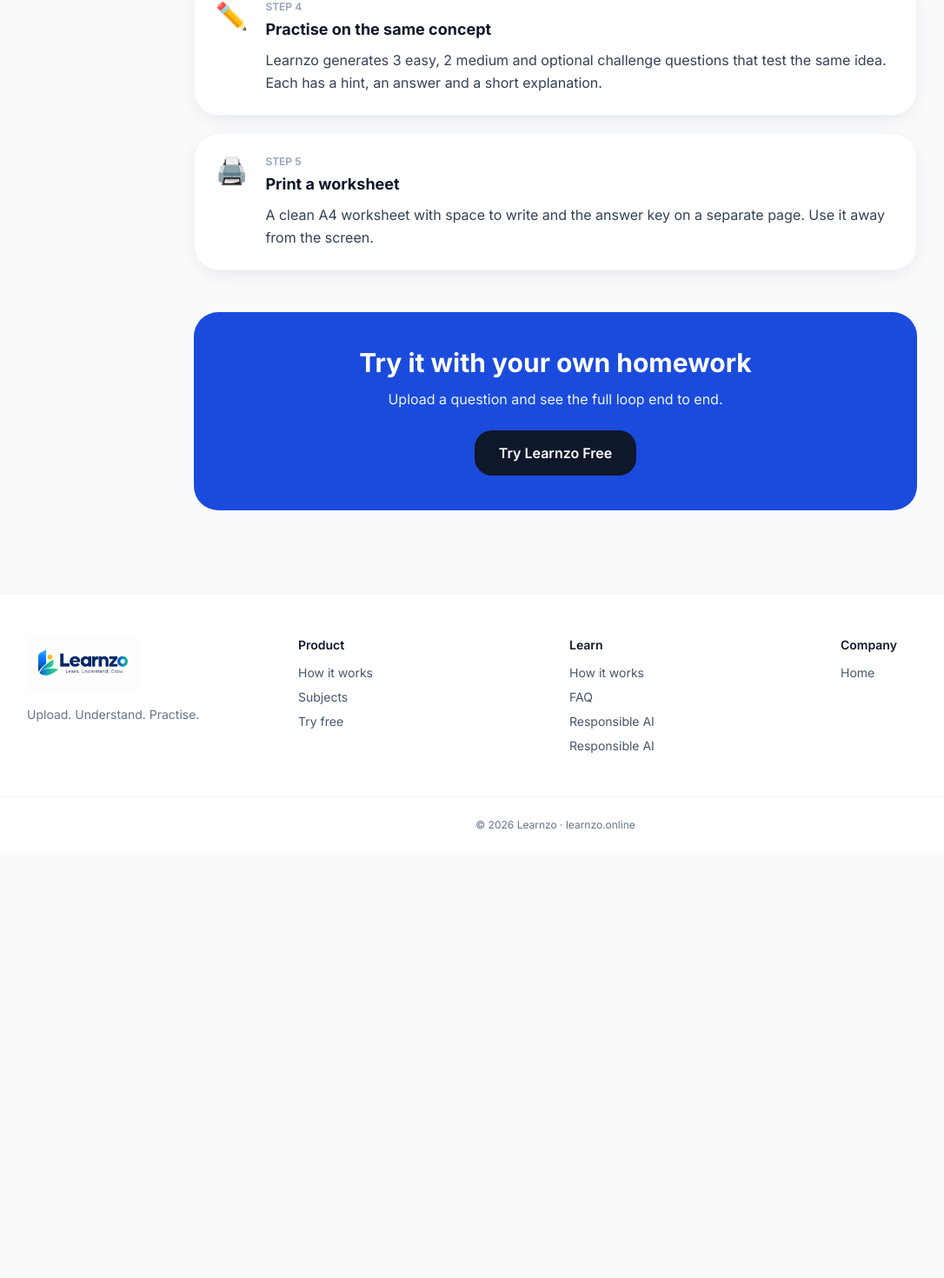
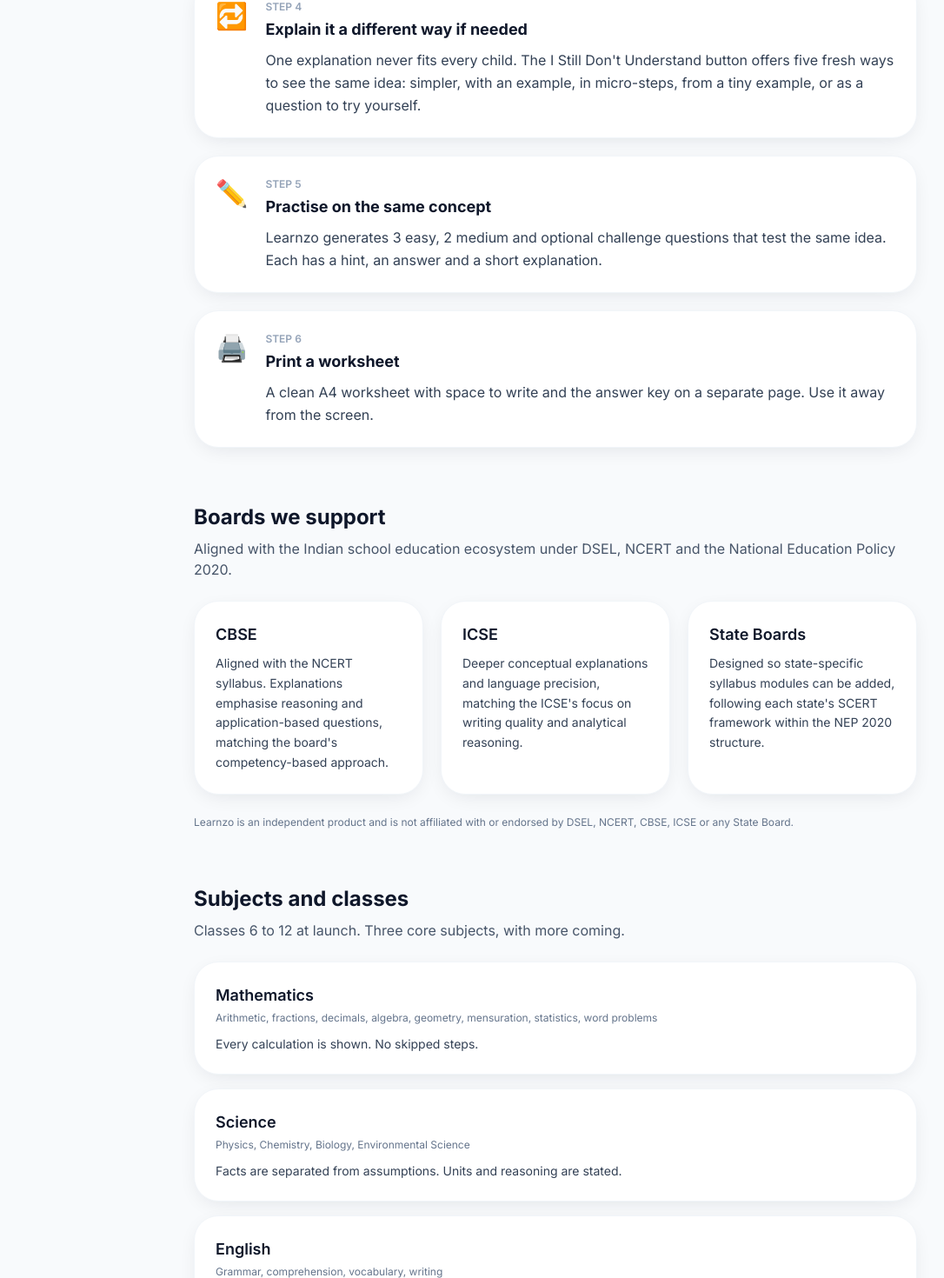
Before and after one commit to Lernzo/learnzo-ai, a Next.js app: page /how-it-works in a window 1280 px wide. Shown: the part 882-2352 px from the top of the page at 87% size, without its empty margins (1-1087 px from the left). Before the commit the page ends 1863 px from the top, so only its background shows below. Built offline with nearby package versions, Linux system fonts and the light colour scheme; no server answers.

Commit message:
Module 14: curriculum positioning aligned with DSEL, NCERT, NEP 2020

```diff
--- a/src/app/how-it-works/page.tsx
+++ b/src/app/how-it-works/page.tsx
@@ -8,39 +8,92 @@
 export const metadata: Metadata = {
   title: "How Learnzo works",
   description:
-    "Question, Understand, Explain Again, Practise, Check, Improve. Learnzo is built around a learning loop, not around producing a single answer."
+    "Question, Understand, Explain Again, Practise, Check, Improve. Built for CBSE, ICSE and State Board students in Classes 6-12, across Mathematics, Science and English."
 };
 
 const STEPS = [
   {
+    icon: "\uD83C\uDFEB",
+    title: "Built for your board",
+    body:
+      "CBSE, ICSE or State Board. Learnzo is designed around the NCERT framework, " +
+      "the NEP 2020 5+3+3+4 structure, and the curriculum published by each board " +
+      "so that explanations match what is actually being taught in class."
+  },
+  {
     icon: "\uD83D\uDCF8",
     title: "Upload the homework question",
     body:
-      "Take a photo of the homework, upload a PDF, or type the question manually. Learnzo reads it and identifies the subject, topic and difficulty."
+      "Take a photo of the homework, upload a PDF, or type the question manually. " +
+      "Learnzo reads it and identifies the subject, topic and difficulty."
   },
   {
     icon: "\uD83E\uDDE0",
     title: "Understand the concept",
     body:
-      "You get the underlying concept being tested, a step-by-step solution, and a plain-language summary of why the answer is correct."
+      "You get the underlying concept being tested, a step-by-step solution, and a " +
+      "plain-language summary of why the answer is correct."
   },
   {
     icon: "\uD83D\uDD01",
     title: "Explain it a different way if needed",
     body:
-      "One explanation never fits every child. The 'I Still Don't Understand' button offers five fresh ways to see the same idea: simpler, with an example, in micro-steps, from a tiny example, or as a question to try yourself."
+      "One explanation never fits every child. The I Still Don't Understand button " +
+      "offers five fresh ways to see the same idea: simpler, with an example, in " +
+      "micro-steps, from a tiny example, or as a question to try yourself."
   },
   {
     icon: "\u270F\uFE0F",
     title: "Practise on the same concept",
     body:
-      "Learnzo generates 3 easy, 2 medium and optional challenge questions that test the same idea. Each has a hint, an answer and a short explanation."
+      "Learnzo generates 3 easy, 2 medium and optional challenge questions that " +
+      "test the same idea. Each has a hint, an answer and a short explanation."
   },
   {
     icon: "\uD83D\uDDA8\uFE0F",
     title: "Print a worksheet",
     body:
-      "A clean A4 worksheet with space to write and the answer key on a separate page. Use it away from the screen."
+      "A clean A4 worksheet with space to write and the answer key on a separate " +
+      "page. Use it away from the screen."
+  }
+];
+
+const SUBJECTS = [
+  {
+    name: "Mathematics",
+    topics: "Arithmetic, fractions, decimals, algebra, geometry, mensuration, statistics, word problems",
+    detail: "Every calculation is shown. No skipped steps."
+  },
+  {
+    name: "Science",
+    topics: "Physics, Chemistry, Biology, Environmental Science",
+    detail: "Facts are separated from assumptions. Units and reasoning are stated."
+  },
+  {
+    name: "English",
+    topics: "Grammar, comprehension, vocabulary, writing",
+    detail: "Grammar rules are explained, not just applied."
+  }
+];
+
+const BOARDS = [
+  {
+    name: "CBSE",
+    body:
+      "Aligned with the NCERT syllabus. Explanations emphasise reasoning and " +
+      "application-based questions, matching the board's competency-based approach."
+  },
+  {
+    name: "ICSE",
+    body:
+      "Deeper conceptual explanations and language precision, matching the ICSE's " +
+      "focus on writing quality and analytical reasoning."
+  },
+  {
+    name: "State Boards",
+    body:
+      "Designed so state-specific syllabus modules can be added, following each " +
+      "state's SCERT framework within the NEP 2020 structure."
   }
 ];
 
@@ -70,6 +123,49 @@
           ))}
         </div>
 
+        {/* Boards */}
+        <section className="mt-16">
+          <h2 className="text-2xl font-bold">Boards we support</h2>
+          <p className="mt-2 text-slate-600">
+            Aligned with the Indian school education ecosystem under DSEL, NCERT
+            and the National Education Policy 2020.
+          </p>
+
+          <div className="mt-6 grid md:grid-cols-3 gap-5">
+            {BOARDS.map((b, i) => (
+              <Card key={i}>
+                <div className="font-semibold text-lg">{b.name}</div>
+                <p className="mt-2 text-sm text-slate-700 leading-relaxed">
+                  {b.body}
+                </p>
+              </Card>
+            ))}
+          </div>
+
+          <p className="mt-6 text-xs text-slate-500">
+            Learnzo is an independent product and is not affiliated with or
+            endorsed by DSEL, NCERT, CBSE, ICSE or any State Board.
+          </p>
+        </section>
+
+        {/* Subjects */}
+        <section className="mt-16">
+          <h2 className="text-2xl font-bold">Subjects and classes</h2>
+          <p className="mt-2 text-slate-600">
+            Classes 6 to 12 at launch. Three core subjects, with more coming.
+          </p>
+
+          <div className="mt-6 space-y-4">
+            {SUBJECTS.map((s, i) => (
+              <Card key={i}>
+                <div className="font-semibold text-lg">{s.name}</div>
+                <div className="text-xs text-slate-500 mt-1">{s.topics}</div>
+                <p className="mt-3 text-sm text-slate-700">{s.detail}</p>
+              </Card>
+            ))}
+          </div>
+        </section>
+
         <div className="mt-12 rounded-3xl bg-brand-600 text-white p-8 lg:p-10 text-center">
           <h2 className="text-2xl lg:text-3xl font-bold">
             Try it with your own homework
--- a/src/app/page.tsx
+++ b/src/app/page.tsx
@@ -7,10 +7,10 @@
 import { Badge } from "@/components/ui/Badge";
 
 const STEPS = [
-  { e: "\uD83D\uDCF8", t: "Upload",    d: "Take a photo of the homework, upload a PDF, or type the question." },
-  { e: "\uD83E\uDDE0", t: "Understand", d: "Learnzo identifies the question, subject and topic." },
-  { e: "\uD83D\uDCDA", t: "Learn",     d: "Get a clear step-by-step explanation and a simple concept explanation." },
-  { e: "\u270F\uFE0F", t: "Practise",  d: "Practise similar questions until the idea clicks." }
+  { e: "\uD83D\uDCF8", t: "Upload",     d: "Take a photo of the homework, upload a PDF, or type the question." },
+  { e: "\uD83E\uDDE0", t: "Understand", d: "Learnzo identifies the question, subject, topic and difficulty." },
+  { e: "\uD83D\uDCDA", t: "Learn",      d: "Get a step-by-step explanation and a simple concept explanation." },
+  { e: "\u270F\uFE0F", t: "Practise",   d: "Practise similar questions until the idea clicks." }
 ];
 
 const MODES = [
@@ -21,10 +21,62 @@
   { t: "Try It Myself",             d: "A similar question without revealing the answer." }
 ];
 
+const BOARDS = [
+  {
+    id: "cbse",
+    name: "CBSE",
+    full: "Central Board of Secondary Education",
+    body:
+      "Aligned with the NCERT syllabus and the National Education Policy 2020. " +
+      "Explanations emphasise reasoning and application-based questions, matching " +
+      "the board's competency-based approach.",
+    classes: "Classes 6 - 12"
+  },
+  {
+    id: "icse",
+    name: "ICSE",
+    full: "Indian Certificate of Secondary Education",
+    body:
+      "Built for the ICSE's detailed syllabus. Explanations go deeper on concept " +
+      "clarity and language usage, matching the board's focus on writing quality " +
+      "and analytical reasoning.",
+    classes: "Classes 6 - 10"
+  },
+  {
+    id: "state",
+    name: "State Boards",
+    full: "SCERT-led State Curricula",
+    body:
+      "Designed so state-specific syllabus modules can be added. The engine already " +
+      "recognises the 5+3+3+4 structure from NEP 2020 and adapts to each state's " +
+      "SCERT framework.",
+    classes: "Classes 6 - 12"
+  }
+];
+
 const SUBJECTS = [
-  { e: "\u2797", l: "Mathematics", d: "Arithmetic, fractions, algebra, geometry and word problems." },
-  { e: "\uD83D\uDD2C", l: "Science",     d: "Physics, chemistry and biology concepts." },
-  { e: "\uD83D\uDCD6", l: "English",     d: "Grammar, comprehension and writing." }
+  {
+    e: "\u2797",
+    l: "Mathematics",
+    d: "Arithmetic, fractions, algebra, geometry and word problems. Every calculation is shown."
+  },
+  {
+    e: "\uD83D\uDD2C",
+    l: "Science",
+    d: "Physics, Chemistry and Biology. Facts are kept separate from assumptions."
+  },
+  {
+    e: "\uD83D\uDCD6",
+    l: "English",
+    d: "Grammar, comprehension and writing. Rules are explained, not just applied."
+  }
+];
+
+const TRUST = [
+  { label: "NEP 2020 aligned", note: "Follows the 5+3+3+4 structure" },
+  { label: "NCERT-based",       note: "Uses the National Curriculum Framework" },
+  { label: "CBSE & ICSE ready", note: "Classes 6-12, Maths, Science, English" },
+  { label: "State-board friendly", note: "Designed for SCERT-based curricula" }
 ];
 
 export default function HomePage() {
@@ -51,19 +103,22 @@
               </div>
 
               <p className="mt-6 text-lg text-slate-600 max-w-xl">
-                Upload a homework question, understand the solution step by step,
-                and practise until the concept clicks.
+                Step-by-step homework help for CBSE, ICSE and State Board students
+                in Classes 6-12. Master Mathematics, Science and English by
+                understanding the method, not just the answer.
               </p>
+
               <div className="mt-8 flex flex-wrap gap-3">
-                <Link href="/#final-cta">
+                <Link href="/solve">
                   <Button size="lg">Try Learnzo Free</Button>
                 </Link>
-                <Link href="/#how-it-works">
+                <Link href="/how-it-works">
                   <Button size="lg" variant="outline">See How It Works</Button>
                 </Link>
               </div>
+
               <p className="mt-4 text-sm text-slate-500">
-                No credit card. Free plan includes 5 questions / month.
+                No credit card. Free plan includes 5 questions per month.
               </p>
             </div>
 
@@ -92,9 +147,9 @@
               <div className="mt-4 rounded-2xl border border-emerald-100 bg-emerald-50/70 p-4">
                 <div className="text-xs font-semibold text-emerald-700">SIMPLE EXPLANATION</div>
                 <p className="mt-2 text-sm text-slate-800">
-                  Think of 24 apples in a basket. If 6 friends take turns picking one apple
-                  each until the basket is empty, each round uses 6 apples. After 4 rounds,
-                  all 24 are gone.
+                  Think of 24 apples in a basket. If 6 friends take turns picking one
+                  apple each until the basket is empty, each round uses 6 apples.
+                  After 4 rounds, all 24 are gone.
                 </p>
               </div>
 
@@ -110,9 +165,20 @@
           </div>
         </section>
 
+        {/* TRUST STRIP - new */}
+        <section className="bg-white border-y border-slate-100">
+          <div className="container-x py-8 grid sm:grid-cols-2 lg:grid-cols-4 gap-6">
+            {TRUST.map((t, i) => (
+              <div key={i}>
+                <div className="text-sm font-semibold text-slate-900">{t.label}</div>
+                <div className="text-xs text-slate-500 mt-1">{t.note}</div>
+              </div>
+            ))}
+          </div>
+        </section>
+
         {/* HOW IT WORKS */}
-        <section id="how-it-works" className="bg-white border-y border-slate-100">
-          <div className="container-x py-16 lg:py-20">
+        <section id="how-it-works" className="container-x py-16 lg:py-20">
           <h2 className="text-3xl lg:text-4xl font-bold">How Learnzo works</h2>
           <p className="mt-3 text-slate-600 max-w-2xl">
             Four small steps from homework to understanding.
@@ -129,6 +195,46 @@
               </Card>
             ))}
           </div>
+        </section>
+
+        {/* CURRICULUM ALIGNMENT - new */}
+        <section id="curriculum" className="bg-white border-y border-slate-100">
+          <div className="container-x py-16 lg:py-20">
+            <div className="max-w-3xl">
+              <Badge>Built around the Indian school system</Badge>
+              <h2 className="mt-4 text-3xl lg:text-4xl font-bold">
+                Aligned with DSEL, NCERT and NEP 2020
+              </h2>
+              <p className="mt-4 text-slate-600">
+                The Indian school system is guided by the Department of School
+                Education &amp; Literacy (DSEL), which sets policy through the
+                National Education Policy 2020 and the new 5+3+3+4 structure.
+                NCERT develops the National Curriculum Framework and learning
+                outcomes. Learnzo is designed to work with this ecosystem, not
+                against it.
+              </p>
+            </div>
+
+            <div className="mt-10 grid md:grid-cols-3 gap-6">
+              {BOARDS.map((b) => (
+                <Card key={b.id} className="h-full flex flex-col">
+                  <div className="text-xs font-semibold text-slate-400 uppercase">
+                    {b.classes}
+                  </div>
+                  <h3 className="mt-2 text-xl font-bold">{b.name}</h3>
+                  <div className="text-xs text-slate-500">{b.full}</div>
+                  <p className="mt-3 text-sm text-slate-700 leading-relaxed flex-1">
+                    {b.body}
+                  </p>
+                </Card>
+              ))}
+            </div>
+
+            <p className="mt-8 text-sm text-slate-500 max-w-3xl">
+              Learnzo is an independent product and is not affiliated with or
+              endorsed by DSEL, NCERT, CBSE, ICSE or any State Board. Curriculum
+              alignment reflects the frameworks published by those bodies.
+            </p>
           </div>
         </section>
 
@@ -143,9 +249,10 @@
                 &ldquo;I still don&rsquo;t understand.&rdquo;
               </h2>
               <p className="mt-4 text-slate-600">
-                One explanation never fits every child. That is why Learnzo shows a big
-                <strong> I Still Don&rsquo;t Understand </strong>
-                button on every answer. One tap gives a completely different way of explaining.
+                One explanation never fits every child. That is why Learnzo shows
+                a big <strong>I Still Don&rsquo;t Understand</strong> button on
+                every answer. One tap gives a completely different way of
+                explaining.
               </p>
               <ul className="mt-6 space-y-3 text-slate-700">
                 {MODES.map((m, i) => (
@@ -171,7 +278,8 @@
                 </div>
               </div>
               <p className="mt-4 text-xs text-slate-500">
-                Each mode is generated fresh for the specific question &mdash; not a template.
+                Each mode is generated fresh for the specific question &mdash;
+                not a template.
               </p>
             </Card>
           </div>
@@ -180,9 +288,9 @@
         {/* SUBJECTS */}
         <section id="subjects" className="bg-white border-y border-slate-100">
           <div className="container-x py-16 lg:py-20">
-            <h2 className="text-3xl lg:text-4xl font-bold">Subjects &amp; curricula</h2>
-            <p className="mt-3 text-slate-600">
-              Currently built for Math, Science and English. More subjects and boards coming.
+            <h2 className="text-3xl lg:text-4xl font-bold">Subjects supported</h2>
+            <p className="mt-3 text-slate-600 max-w-2xl">
+              Three core subjects at launch, with more to follow.
             </p>
             <div className="mt-8 grid sm:grid-cols-3 gap-6">
               {SUBJECTS.map((s, i) => (
@@ -223,11 +331,12 @@
           <div className="container-x py-14">
             <h3 className="text-2xl font-bold">Responsible by design</h3>
             <p className="mt-3 max-w-3xl text-slate-300">
-              Learnzo is designed to support learning. Students should use explanations and
-              practice tools to understand their work rather than simply copy answers.
-              We do not make unsupported claims about educational outcomes and we never
-              fabricate a question from an unclear photo &mdash; if our reader is unsure,
-              we ask the student to correct it.
+              Learnzo is designed to support learning. Students should use
+              explanations and practice tools to understand their work rather
+              than simply copy answers. We do not make unsupported claims about
+              educational outcomes and we never fabricate a question from an
+              unclear photo &mdash; if our reader is unsure, we ask the student
+              to correct it.
             </p>
           </div>
         </section>
@@ -242,13 +351,10 @@
               Upload a question and see how Learnzo can help you learn it step by step.
             </p>
             <div className="mt-8">
-              <Button size="lg" variant="secondary">
-                Try Learnzo Free
-              </Button>
+              <Link href="/solve">
+                <Button size="lg" variant="secondary">Try Learnzo Free</Button>
+              </Link>
             </div>
-            <p className="mt-4 text-xs text-brand-100">
-              The upload flow opens in a later module.
-            </p>
           </div>
         </section>
 
```
Also changed, not shown: src/app/faq/page.tsx (+19 -8 lines), src/lib/ai/prompts.ts (+11 -4 lines), 2 other files (tests, documents, lock files or other folders). Lines whose indentation alone changed are shown as unchanged.
